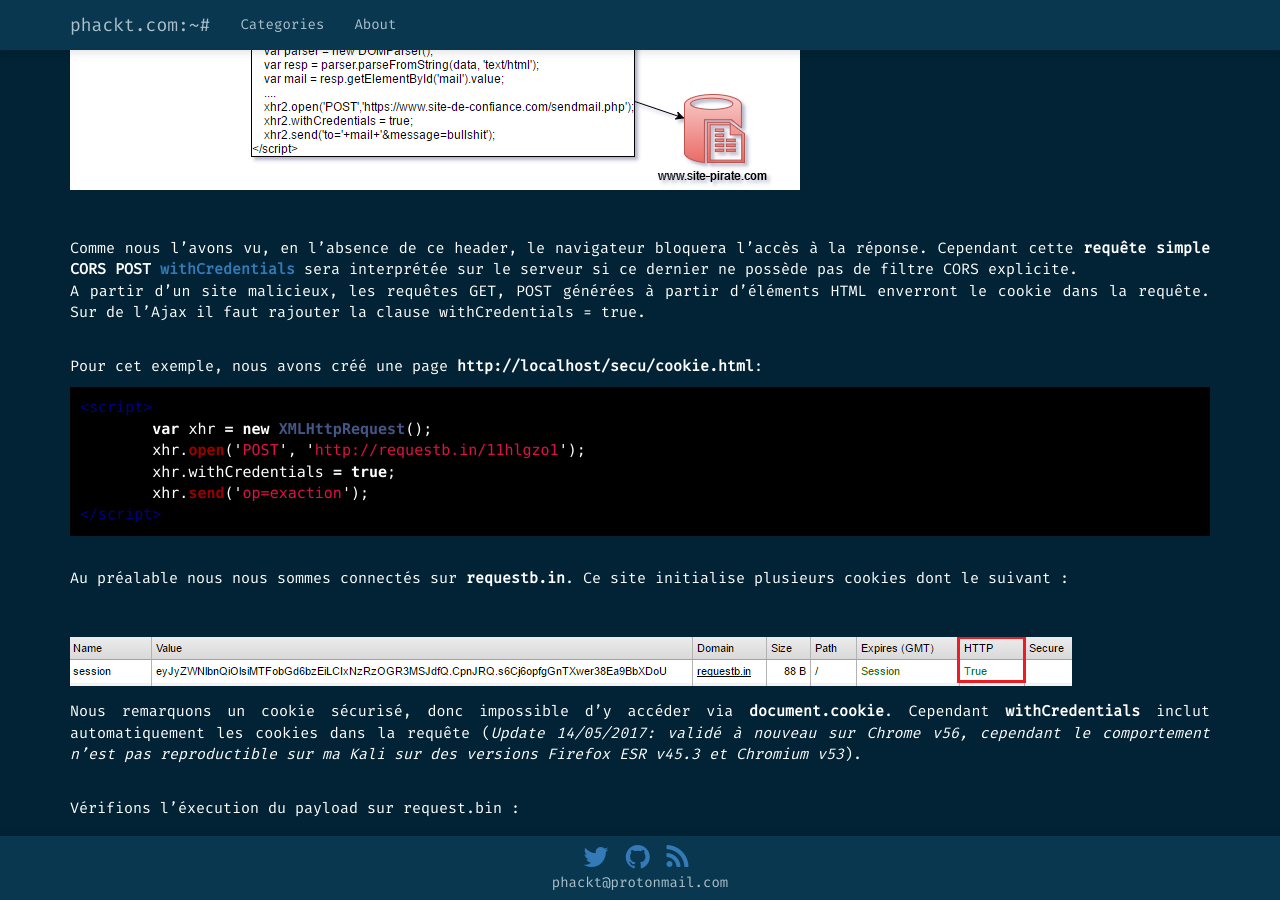
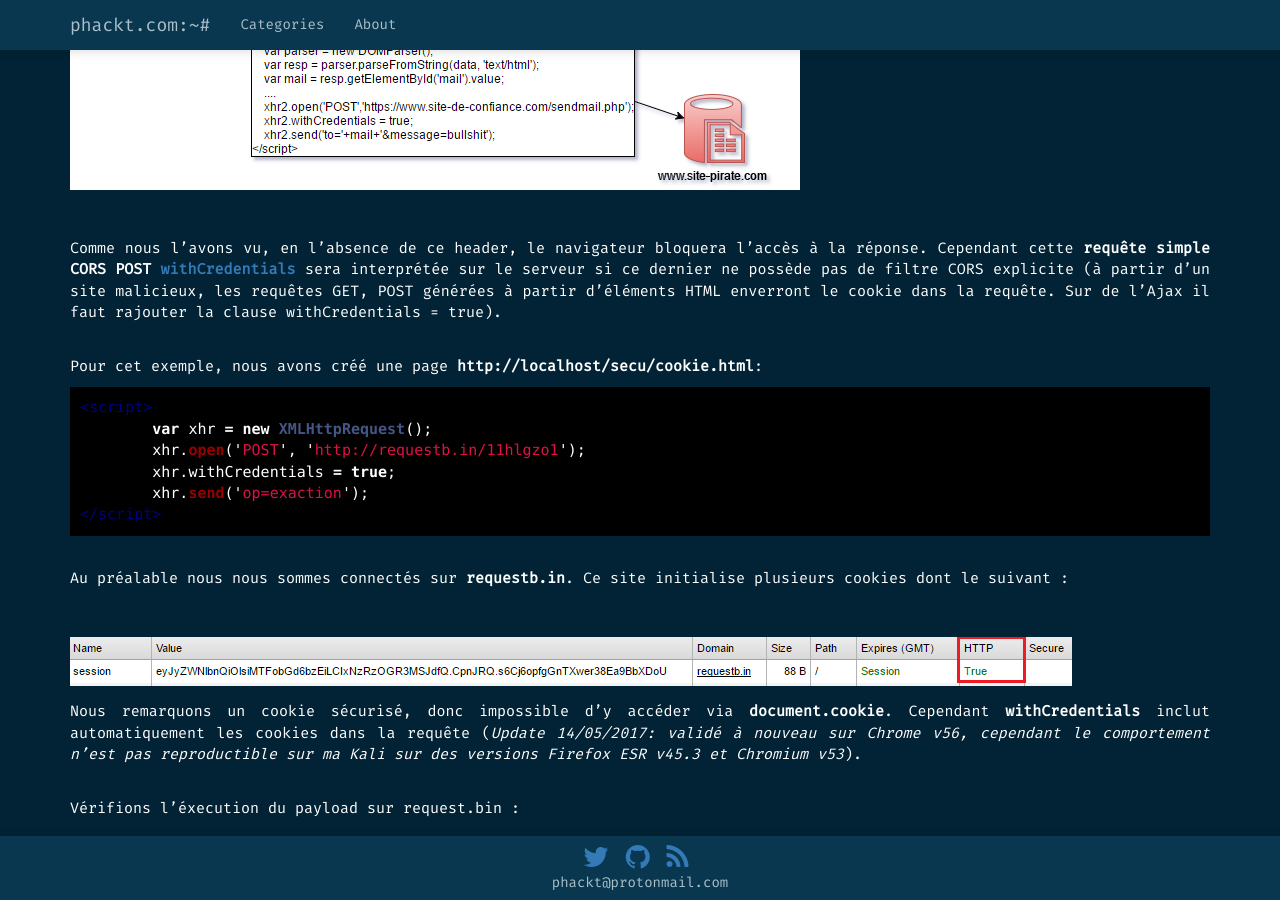
Before and after one commit to phackt/phackt.github.io, a Jekyll site: the page built from _posts/2016-08-20-xss-cors-csrf-partie-3-cors-csrf.markdown, in a window 1280 px wide and 900 px high, scrolled down 2873 px. Built offline with Jekyll 4.4.1, drawn with Linux system fonts in a browser that asks for light colours; nearby versions of some CDN libraries; some web fonts are replaced; comment, search, counter and statistics services are not loaded.

```diff
--- a/_posts/2016-08-20-xss-cors-csrf-partie-3-cors-csrf.markdown
+++ b/_posts/2016-08-20-xss-cors-csrf-partie-3-cors-csrf.markdown
@@ -67,8 +67,7 @@ La première chose pour un site souhaitant faire du CORS est de bien positionner
 
 ![Schema attaque CORS]({{ site.url }}/public/images/cors-csrf/cors_2.png)
 
-Comme nous l’avons vu, en l’absence de ce header, le navigateur bloquera l’accès à la réponse. Cependant cette **requête simple CORS POST [withCredentials](https://developer.mozilla.org/en-US/docs/Web/API/XMLHttpRequest/withCredentials)** sera interprétée sur le serveur si ce dernier ne possède pas de filtre CORS explicite.
-A partir d'un site malicieux, les requêtes GET, POST générées à partir d'éléments HTML enverront le cookie dans la requête. Sur de l'Ajax il faut rajouter la clause withCredentials = true.
+Comme nous l’avons vu, en l’absence de ce header, le navigateur bloquera l’accès à la réponse. Cependant cette **requête simple CORS POST [withCredentials](https://developer.mozilla.org/en-US/docs/Web/API/XMLHttpRequest/withCredentials)** sera interprétée sur le serveur si ce dernier ne possède pas de filtre CORS explicite (à partir d'un site malicieux, les requêtes GET, POST générées à partir d'éléments HTML enverront le cookie dans la requête. Sur de l'Ajax il faut rajouter la clause withCredentials = true).
 
 Pour cet exemple, nous avons créé une page **http://localhost/secu/cookie.html**:
 
```
